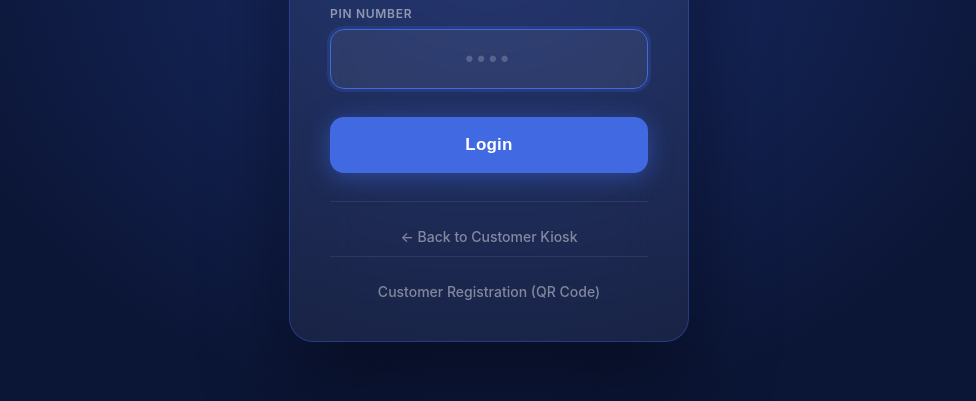
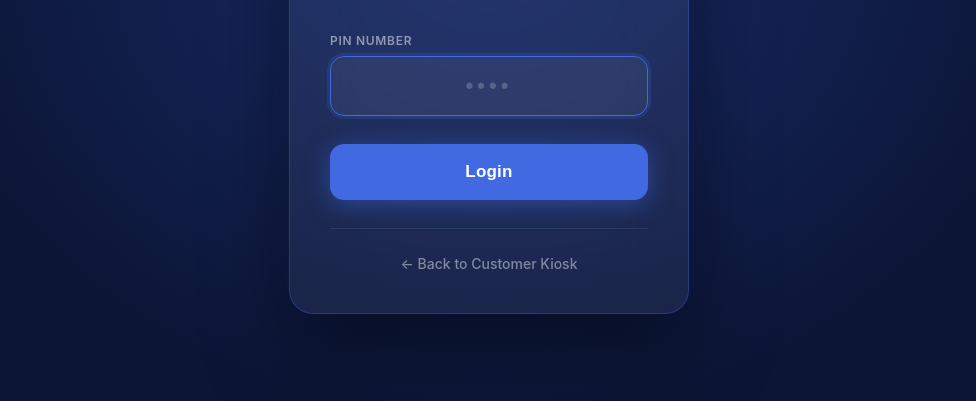
Before and after one commit to BusinessCenter112/loyalty-program-app, a website: page frontend/staff-login.html in a window 1280 px wide. Shown: the part 333-734 px from the top of the page, without its empty margins (151-1127 px from the left). Drawn offline with Linux system fonts and the light colour scheme.

Commit message:
Remove QR code registration link from staff login

```diff
--- a/frontend/staff-login.html
+++ b/frontend/staff-login.html
@@ -186,9 +186,6 @@
         <div class="back-link">
             <a href="kiosk.html">← Back to Customer Kiosk</a>
         </div>
-        <div class="back-link" style="margin-top: 10px;">
-            <a href="index.html">Customer Registration (QR Code)</a>
-        </div>
     </div>
 
     <script>
```
